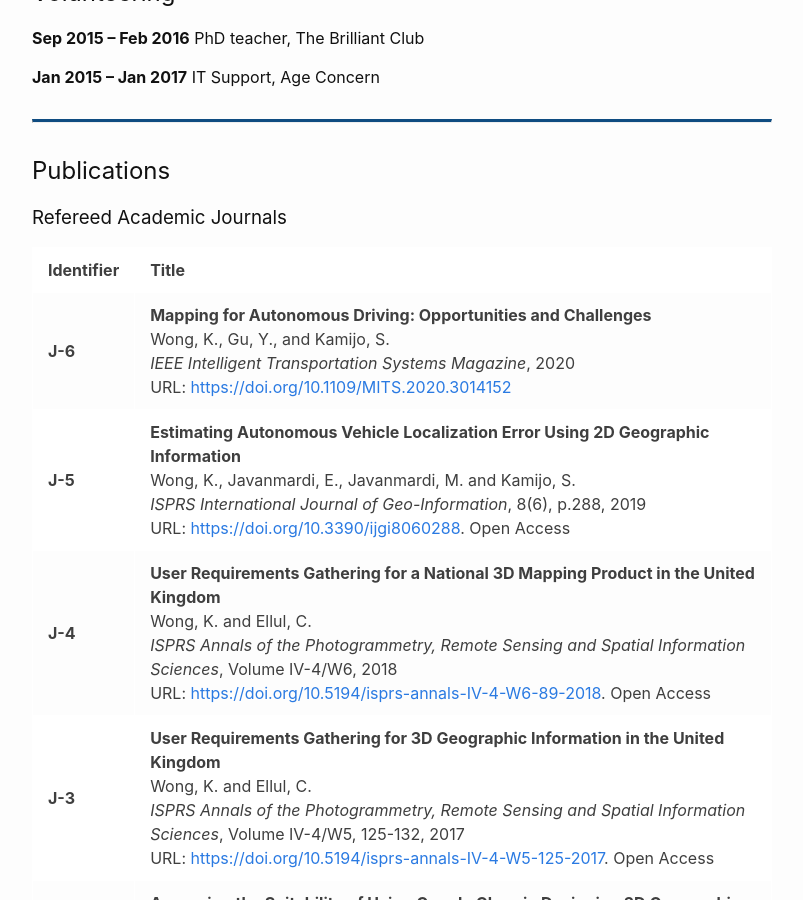
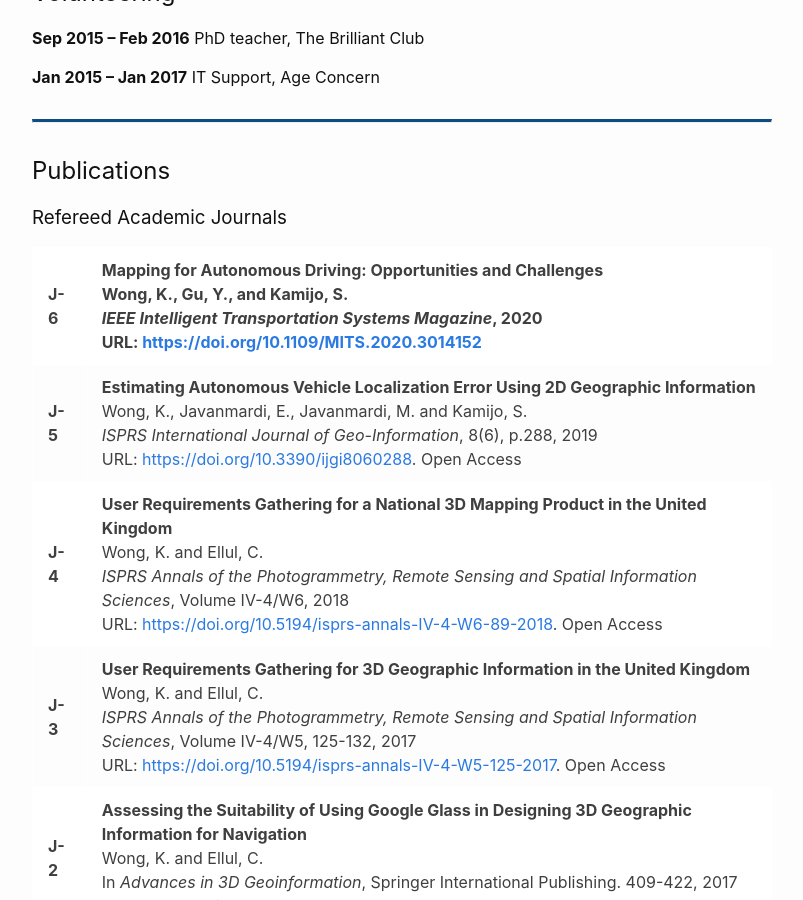
Before and after one commit to kel196/kel196.github.io, a Jekyll site: the page built from index.md, in a window 1280 px wide and 900 px high, scrolled down 3670 px. Shown: the whole window, without its empty margins (238-1041 px from the left). Built offline with Jekyll 4.4.1, drawn with Linux system fonts in a browser that asks for light colours; our own code applies the rules of GitHub Pages for plain Markdown files.

Commit message:
Update index.md

```diff
--- a/index.md
+++ b/index.md
@@ -119,14 +119,13 @@ The award provides a tax-free stipend of £18,590 per annum for four years, plus
 ## Publications
 ### Refereed Academic Journals
 
-| Identifier | Title                                                        |
-| ---------- | ------------------------------------------------------------ |
-| **J-6**    | **Mapping for Autonomous Driving: Opportunities and Challenges**<br />Wong, K., Gu, Y., and Kamijo, S.<br />*IEEE Intelligent Transportation Systems Magazine*, 2020<br />URL: [https://doi.org/10.1109/MITS.2020.3014152](https://doi.org/10.1109/MITS.2020.3014152) |
-| **J-5**    | **Estimating Autonomous Vehicle Localization Error Using 2D Geographic Information**<br />Wong, K., Javanmardi, E., Javanmardi, M. and Kamijo, S.<br />*ISPRS International Journal of Geo-Information*, 8(6), p.288, 2019<br />URL: [https://doi.org/10.3390/ijgi8060288](https://doi.org/10.3390/ijgi8060288). Open Access |
-| **J-4**    | **User Requirements Gathering for a National 3D Mapping Product in the United Kingdom**<br />Wong, K. and Ellul, C. <br />*ISPRS Annals of the Photogrammetry, Remote Sensing and Spatial Information Sciences*, Volume IV-4/W6, 2018 <br />URL: [https://doi.org/10.5194/isprs-annals-IV-4-W6-89-2018](https://doi.org/10.5194/isprs-annals-IV-4-W6-89-2018). Open Access |
-| **J-3**    | **User Requirements Gathering for 3D Geographic Information in the United Kingdom**<br />Wong, K. and Ellul, C.<br />*ISPRS Annals of the Photogrammetry, Remote Sensing and Spatial Information Sciences*, Volume IV-4/W5, 125-132, 2017<br />URL: [https://doi.org/10.5194/isprs-annals-IV-4-W5-125-2017](https://doi.org/10.5194/isprs-annals-IV-4-W5-125-2017). Open Access |
-| **J-2**    | **Assessing the Suitability of Using Google Glass in Designing 3D Geographic Information for Navigation**<br />Wong, K. and Ellul, C.<br />In *Advances in 3D Geoinformation*, Springer International Publishing. 409-422, 2017<br />URL: [https://doi.org/10.1007/978-3-319-25691-7_23](https://doi.org/10.1007/978-3-319-25691-7_23). |
-| **J-1**    | **Using Geometry-Based Metrics as Part of Fitness-for-Purpose Evaluations of 3D City Models**<br />Wong, K. and Ellul, C.<br />ISPRS Annals of Photogrammetry, Remote Sensing and Spatial Information Sciences, 129-136, 2016<br />URL: [https://doi.org/10.5194/isprs-annals-IV-2-W1-129-2016](https://doi.org/10.5194/isprs-annals-IV-2-W1-129-2016). Open Access |
+| **J-6** | **Mapping for Autonomous Driving: Opportunities and Challenges**<br />Wong, K., Gu, Y., and Kamijo, S.<br />*IEEE Intelligent Transportation Systems Magazine*, 2020<br />URL: [https://doi.org/10.1109/MITS.2020.3014152](https://doi.org/10.1109/MITS.2020.3014152) |
+| ------- | ------------------------------------------------------------ |
+| **J-5** | **Estimating Autonomous Vehicle Localization Error Using 2D Geographic Information**<br />Wong, K., Javanmardi, E., Javanmardi, M. and Kamijo, S.<br />*ISPRS International Journal of Geo-Information*, 8(6), p.288, 2019<br />URL: [https://doi.org/10.3390/ijgi8060288](https://doi.org/10.3390/ijgi8060288). Open Access |
+| **J-4** | **User Requirements Gathering for a National 3D Mapping Product in the United Kingdom**<br />Wong, K. and Ellul, C. <br />*ISPRS Annals of the Photogrammetry, Remote Sensing and Spatial Information Sciences*, Volume IV-4/W6, 2018 <br />URL: [https://doi.org/10.5194/isprs-annals-IV-4-W6-89-2018](https://doi.org/10.5194/isprs-annals-IV-4-W6-89-2018). Open Access |
+| **J-3** | **User Requirements Gathering for 3D Geographic Information in the United Kingdom**<br />Wong, K. and Ellul, C.<br />*ISPRS Annals of the Photogrammetry, Remote Sensing and Spatial Information Sciences*, Volume IV-4/W5, 125-132, 2017<br />URL: [https://doi.org/10.5194/isprs-annals-IV-4-W5-125-2017](https://doi.org/10.5194/isprs-annals-IV-4-W5-125-2017). Open Access |
+| **J-2** | **Assessing the Suitability of Using Google Glass in Designing 3D Geographic Information for Navigation**<br />Wong, K. and Ellul, C.<br />In *Advances in 3D Geoinformation*, Springer International Publishing. 409-422, 2017<br />URL: [https://doi.org/10.1007/978-3-319-25691-7_23](https://doi.org/10.1007/978-3-319-25691-7_23). |
+| **J-1** | **Using Geometry-Based Metrics as Part of Fitness-for-Purpose Evaluations of 3D City Models**<br />Wong, K. and Ellul, C.<br />ISPRS Annals of Photogrammetry, Remote Sensing and Spatial Information Sciences, 129-136, 2016<br />URL: [https://doi.org/10.5194/isprs-annals-IV-2-W1-129-2016](https://doi.org/10.5194/isprs-annals-IV-2-W1-129-2016). Open Access |
 
 ### Conferences
 
```
